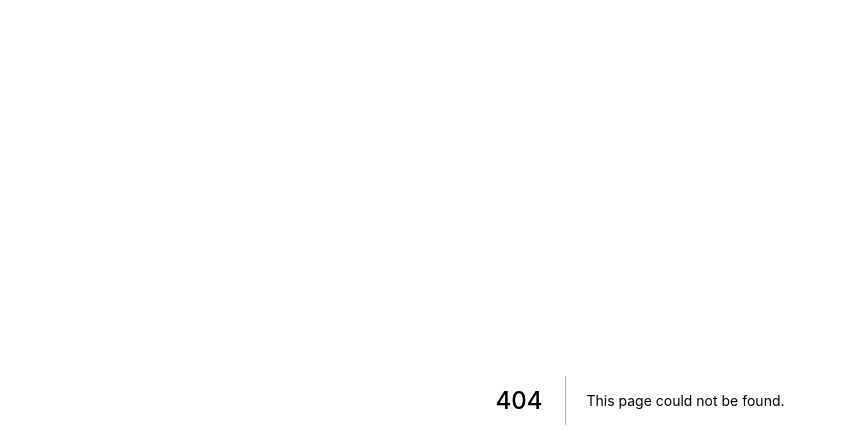
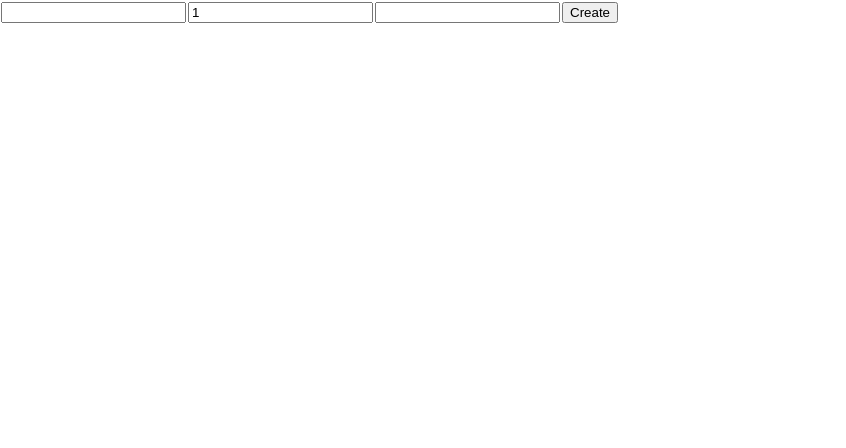
Before and after one commit to Dazzed/annuityprototype-fe, a Next.js app: page /addCat in a window 1280 px wide. Before the commit this address had no page. Shown: the top 448 px of the page, without its empty margins (0-846 px from the left). Built offline with nearby package versions, Linux system fonts and the light colour scheme.

Commit message:
create list cats

```diff
--- a/package.json
+++ b/package.json
@@ -8,7 +8,11 @@
     "start": "next start"
   },
   "dependencies": {
+    "axios": "^0.20.0",
+    "bootstrap": "^4.5.2",
+    "jquery": "^3.5.1",
     "next": "9.5.3",
+    "popper.js": "^1.16.1",
     "react": "16.13.1",
     "react-dom": "16.13.1"
   }
--- a/pages/_app.js
+++ b/pages/_app.js
@@ -1,7 +1,7 @@
-import '../styles/globals.css'
+import "../styles/globals.css";
 
 function MyApp({ Component, pageProps }) {
-  return <Component {...pageProps} />
+  return <Component {...pageProps} />;
 }
 
-export default MyApp
+export default MyApp;
--- /dev/null
+++ b/pages/addCat.js
@@ -0,0 +1,50 @@
+import React, { useState } from "react";
+import axios from "axios";
+
+export default function AddCat() {
+  let [name, setName] = useState("");
+  let [age, setAge] = useState(1);
+  let [breed, setBreed] = useState("");
+
+  const onSubmit = async () => {
+    try {
+      await axios.post(`http://localhost:3000/cats`, { name, age, breed });
+    } catch (err) {
+      console.error(err);
+    }
+  };
+
+  return (
+    <>
+      <tr>
+        <td>
+          <input
+            type="text"
+            name="name"
+            value={name}
+            onChange={(e) => setName(e.target.value)}
+          />
+        </td>
+        <td>
+          <input
+            type="number"
+            name="age"
+            value={age}
+            onChange={(e) => setAge(e.target.value)}
+          />
+        </td>
+        <td>
+          <input
+            type="text"
+            name="breed"
+            value={breed}
+            onChange={(e) => setBreed(e.target.value)}
+          />
+        </td>
+        <td>
+          <button onClick={onSubmit}>Create</button>
+        </td>
+      </tr>
+    </>
+  );
+}
--- a/pages/api/hello.js
+++ /dev/null
@@ -1,6 +0,0 @@
-// Next.js API route support: https://nextjs.org/docs/api-routes/introduction
-
-export default (req, res) => {
-  res.statusCode = 200
-  res.json({ name: 'John Doe' })
-}
```
Also changed, not shown: pages/cats.js (added, +35 -0 lines), pages/index.js (+16 -4 lines), 1 other file (tests, documents, lock files or other folders).
